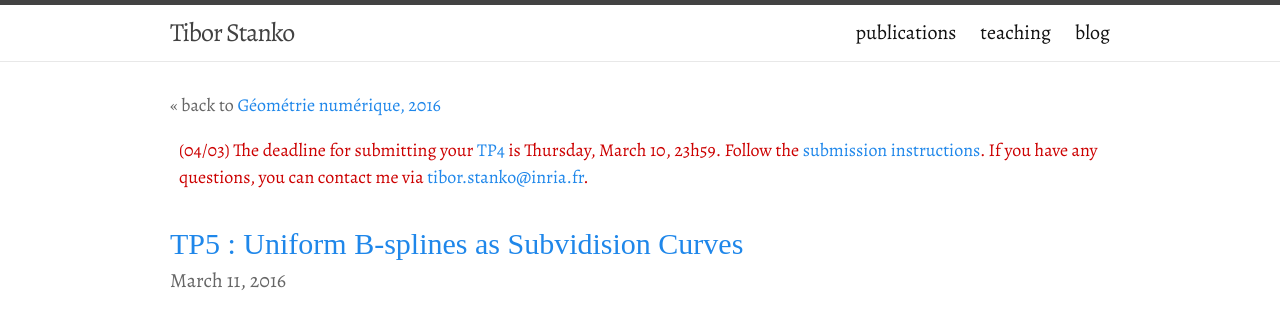
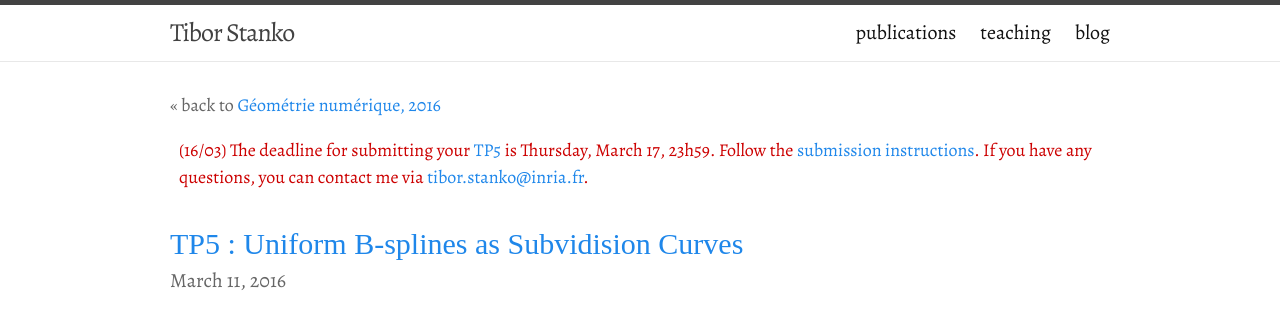
Before and after one commit to bbrrck/bbrrck.github.io, a Jekyll site: the page built from teaching/geo-num-2016/tp5.md, in a window 1280 px wide and 900 px high. Shown: the top 327 px of the window. Built offline with Jekyll 4.4.1, drawn with Linux system fonts in a browser that asks for light colours; some web fonts are replaced; formulas are drawn with MathJax 3.

Commit message:
updated news

```diff
--- a/_includes/news-geo-num-2016.html
+++ b/_includes/news-geo-num-2016.html
@@ -1,7 +1,7 @@
 <p style="color: #c00;margin:1em 0.5em;font-size:90%;">
-    (04/03) The deadline for submitting your
-    <a href="/teaching/geo-num-2016/tp4.html">TP4</a>
-    is Thursday, March 10, 23h59.
+    (16/03) The deadline for submitting your
+    <a href="/teaching/geo-num-2016/tp5.html">TP5</a>
+    is Thursday, March 17, 23h59.
     Follow the <a href="/teaching/geo-num-2016/#submissions">submission instructions</a>.
     If you have any questions, you can contact me via {% include email.html %}.
 </p>
```
Also changed, not shown: teaching/geo-num-2016/tp5.md (line endings or trailing spaces), 1 other file.
